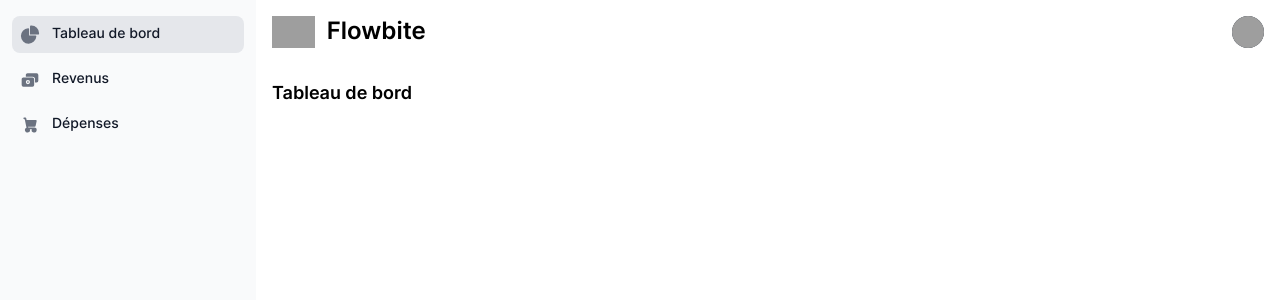
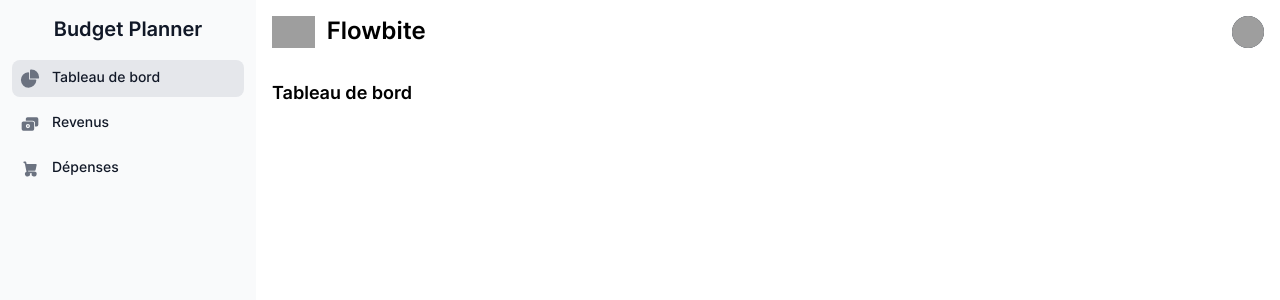
Before and after one commit to gitmbints/budget-planner, an Angular app: page /dashboard in a window 1280 px wide. Shown: the top 300 px of the page. Built offline with nearby package versions, Linux system fonts and the light colour scheme; grey boxes are pictures that could not be loaded.

Commit message:
Add app title

```diff
--- a/src/app/app.component.html
+++ b/src/app/app.component.html
@@ -27,6 +27,9 @@
   aria-label="Sidebar"
 >
   <div class="h-full px-3 py-4 overflow-y-auto bg-gray-50 dark:bg-gray-800">
+    <h2 class="text-gray-900 text-xl mb-4 font-semibold text-center">
+      Budget Planner
+    </h2>
     <ul class="space-y-2 font-medium">
       <li>
         <a
```
